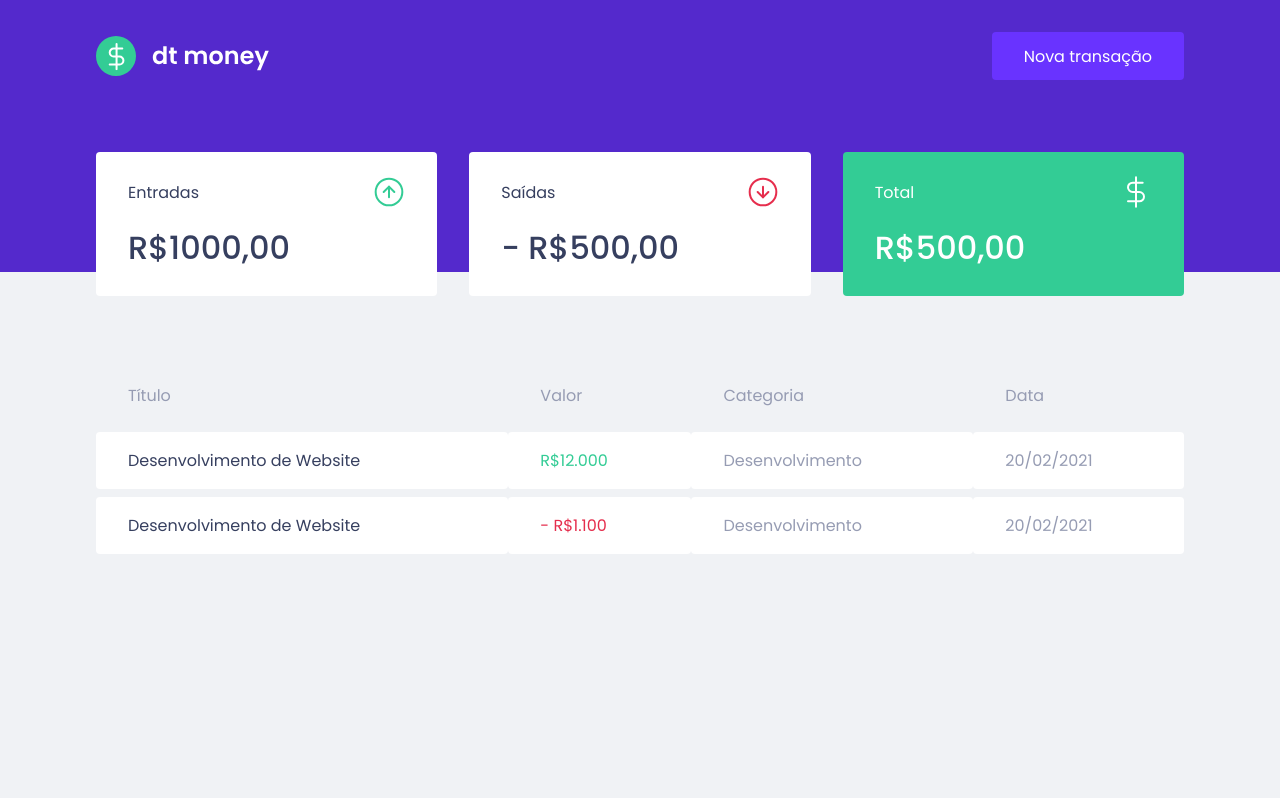
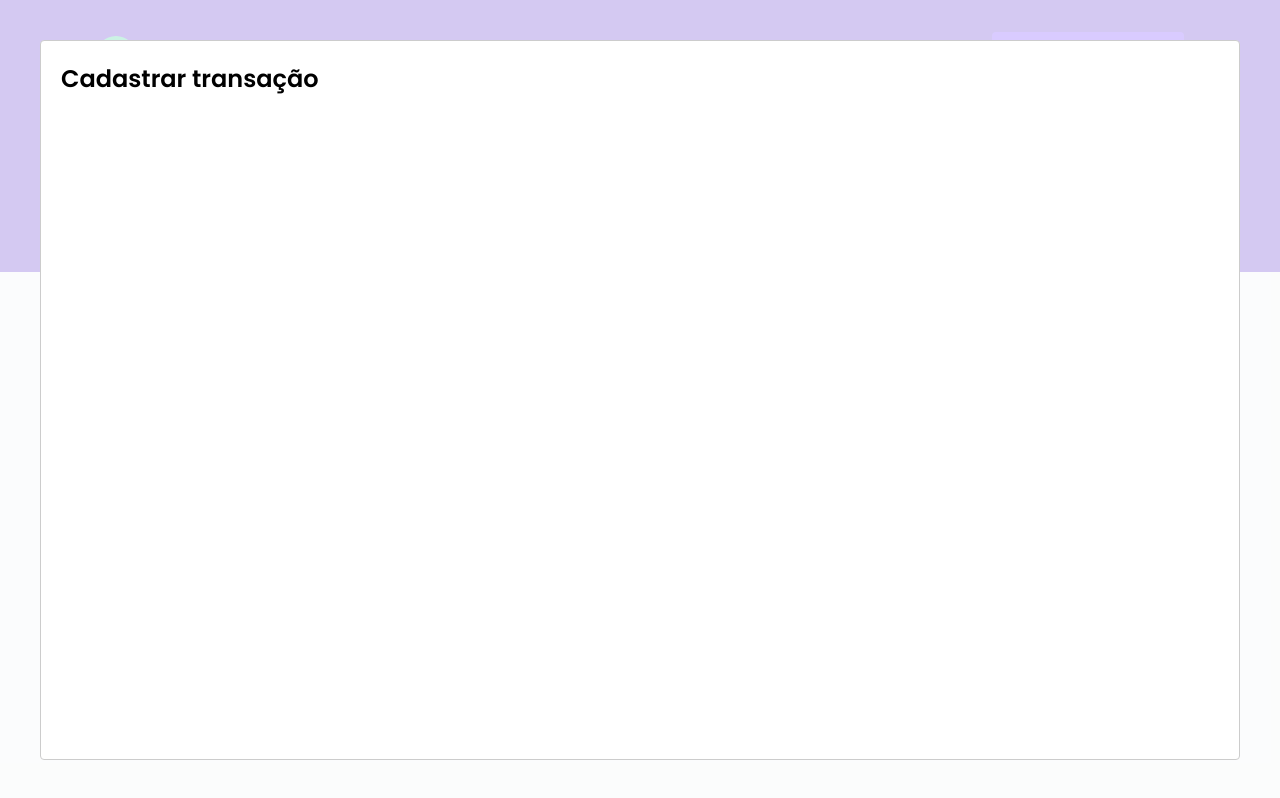
Before and after one commit to JoaoCardoso00/DtMoney, a React (Create React App) app: page / in a window 1280 px wide. Both pictures are taken after a click on the button "Nova transação". Built offline with nearby package versions, Linux system fonts and the light colour scheme; no server answers; what miragejs would draw is missing.

Commit message:
added new transaction modal

```diff
--- a/package.json
+++ b/package.json
@@ -7,6 +7,7 @@
     "miragejs": "^0.1.43",
     "react": "^17.0.2",
     "react-dom": "^17.0.2",
+    "react-modal": "^3.14.4",
     "react-scripts": "5.0.0",
     "styled-components": "^5.3.3",
     "web-vitals": "^2.1.4"
@@ -19,6 +20,7 @@
     "@types/node": "^16.11.21",
     "@types/react": "^17.0.38",
     "@types/react-dom": "^17.0.11",
+    "@types/react-modal": "^3.13.1",
     "@types/styled-components": "^5.1.21",
     "typescript": "^4.5.5"
   },
--- a/src/App.tsx
+++ b/src/App.tsx
@@ -1,12 +1,34 @@
 import { Dashboard } from "./components/Dashboard";
 import { Header } from "./components/Header";
 import { GlobalStyle } from "./styles/global";
+import Modal from "react-modal";
+import { useState } from "react";
+
+Modal.setAppElement("#root");
 
 export function App() {
+  const [isNewTransactionModalOpen, setIsNewTransactionModalOpen] =
+    useState(false);
+
+  function handleOpenNewTransactionModal() {
+    setIsNewTransactionModalOpen(true);
+  }
+
+  function handleCloseNewTransactionModal() {
+    setIsNewTransactionModalOpen(false);
+  }
+
   return (
     <>
-      <Header />
+      <Header onOpenNewTransactionModal={handleOpenNewTransactionModal} />
       <Dashboard />
+      <Modal
+        isOpen={isNewTransactionModalOpen}
+        onRequestClose={handleCloseNewTransactionModal}
+      >
+        <h2>Cadastrar transação</h2>
+      </Modal>
+
       <GlobalStyle />
     </>
   );
--- a/src/components/Header/index.tsx
+++ b/src/components/Header/index.tsx
@@ -1,12 +1,20 @@
+import { useState } from "react";
 import logoImg from "../../assets/logo.svg";
+import Modal from "react-modal";
 import { Container, Content } from "./styles";
 
-export function Header() {
+interface HeaderProps {
+  onOpenNewTransactionModal: () => void;
+}
+
+export function Header({ onOpenNewTransactionModal }: HeaderProps) {
   return (
     <Container>
       <Content>
         <img src={logoImg} alt="dt money" />
-        <button type="button">Nova transação</button>
+        <button type="button" onClick={onOpenNewTransactionModal}>
+          Nova transação
+        </button>
       </Content>
     </Container>
   );
```
Also changed, not shown: 1 other file (tests, documents, lock files or other folders).
